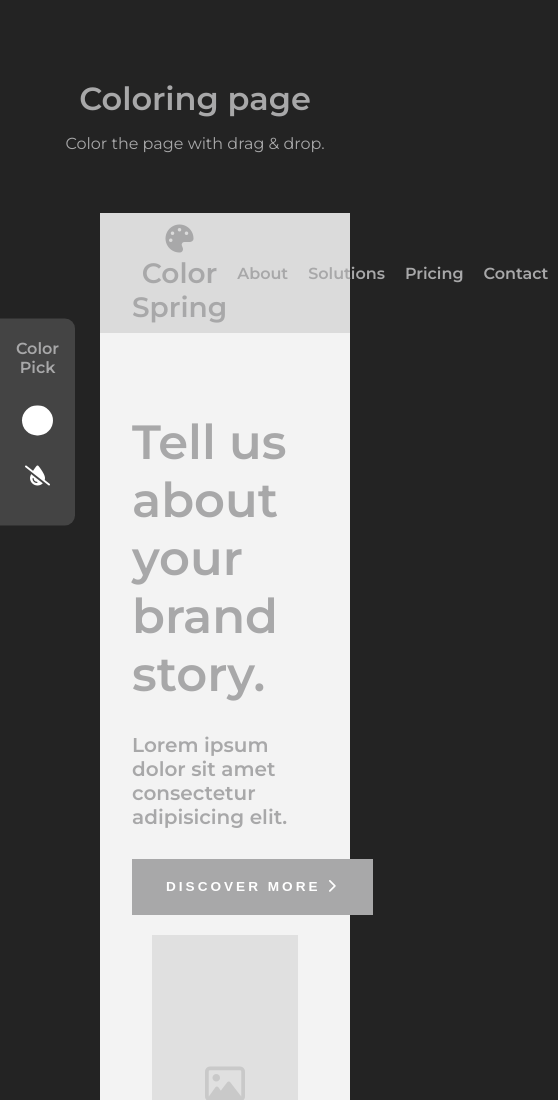
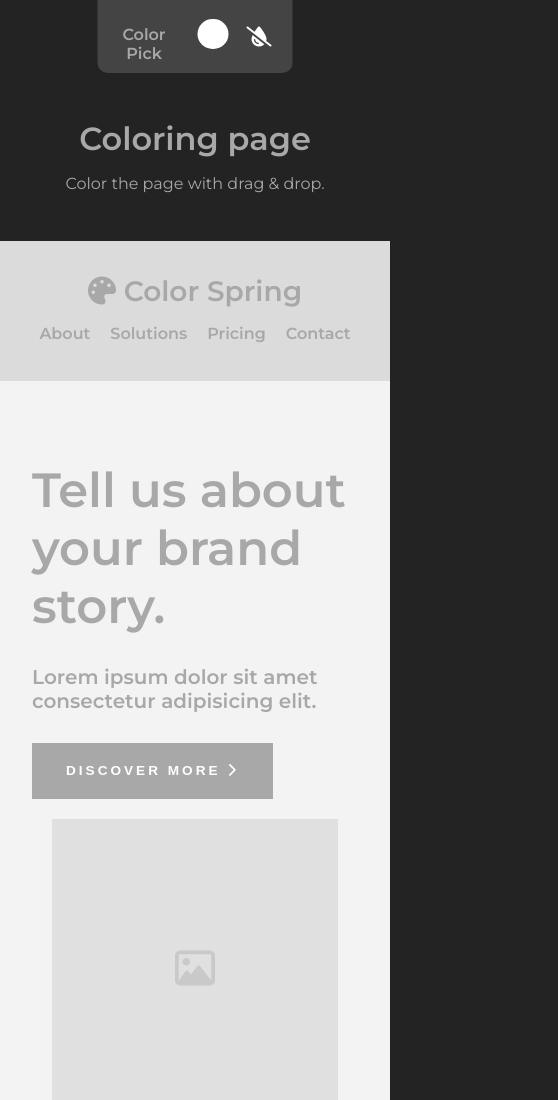
Before and after one commit to yuuujin97/Coloring-Page, a plain HTML site: page index.html in a window 390 px wide. Shown: the top 1100 px of the page, 558 px wide, since content can reach past the window. Drawn offline with Linux system fonts and the light colour scheme.

Commit message:
Added responsive web design

```diff
--- a/index.html
+++ b/index.html
@@ -174,8 +174,8 @@
         </div>
       </div>
       <div class="customizer">
-        <span>Color Pick</span>
         <ul class="color_tool">
+          <span>Color Pick</span>
           <li>
             <input type="color" draggable="true" class="input_color" value="#ffffff" />
           </li>
--- a/scss/style.scss
+++ b/scss/style.scss
@@ -218,10 +218,6 @@ li {
   border-top-right-radius: 10px;
   border-bottom-right-radius: 10px;
 
-  span {
-    font-weight: 600;
-  }
-
   .color_tool {
     padding: 0;
     font-size: 30px;
@@ -229,6 +225,12 @@ li {
     flex-direction: column;
     align-items: center;
     margin: 20px 0;
+
+    span {
+      font-size: 1rem;
+      font-weight: 600;
+      padding-bottom: 10px;
+    }
 
     li {
       padding: 5px;
@@ -282,4 +284,51 @@ li {
   .mockup_width_half {
     width: 100%;
   }
+
+  .container {
+    header {
+      margin-top: 100px;
+    }
+  }
+
+  .content {
+    padding: 0 0 1em 0;
+    .mockup_browser {
+      .mockup_header {
+        margin: 0;
+      }
+    }
+  }
+
+  .mockup_navbar {
+    flex-direction: column;
+    justify-content: center;
+    height: 140px;
+
+    .navbar_logo {
+      margin-top: 10px;
+    }
+  }
+
+  .customizer {
+    max-width: 100%;
+    padding: 10px;
+    top: 0;
+    left: 50%;
+    -webkit-transform: translate3d(-50%, 0, 0);
+    transform: translate3d(-50%, 0, 0);
+    border-top-right-radius: 0px;
+    border-bottom-left-radius: 10px;
+    border-bottom-right-radius: 10px;
+
+    .color_tool {
+      flex-direction: row;
+      align-items: unset;
+      margin: 0;
+
+      span {
+        padding: 15px 10px 0 0;
+      }
+    }
+  }
 }
```
Also changed, not shown: css/style.css.
